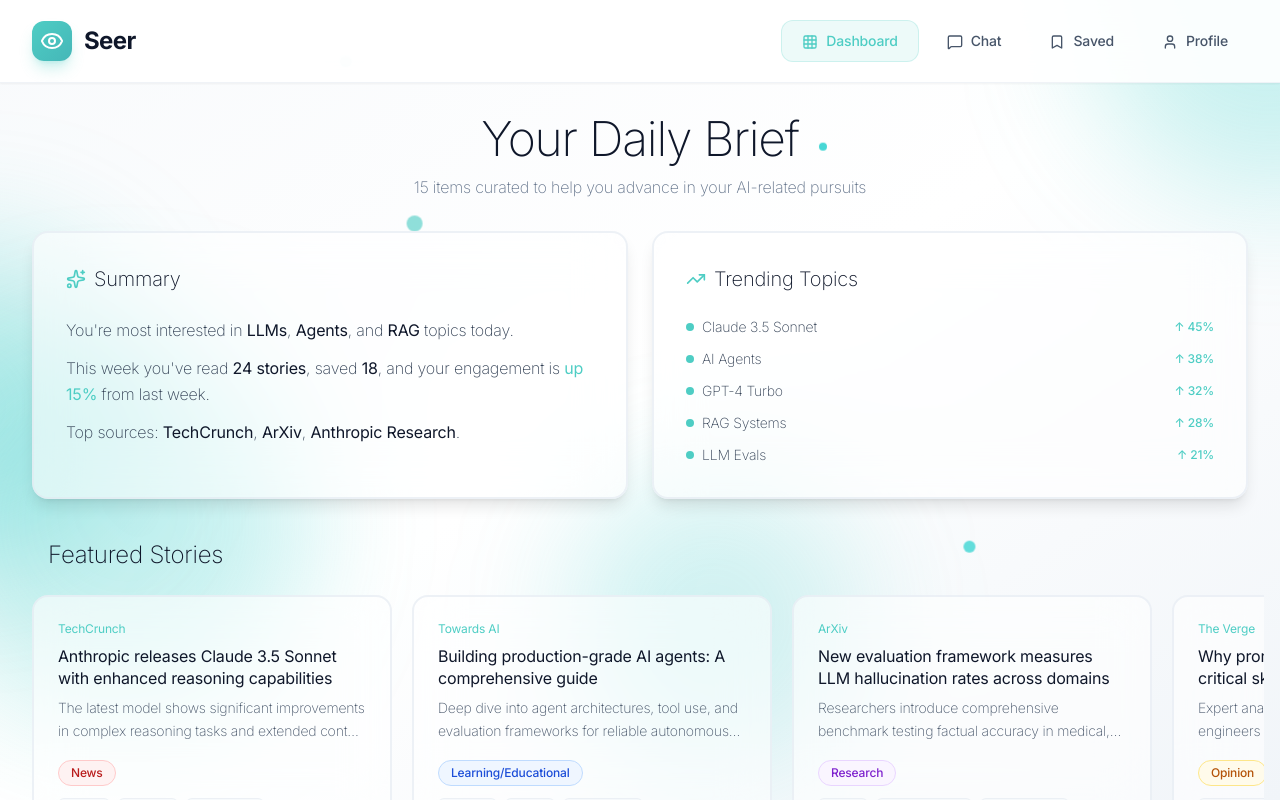
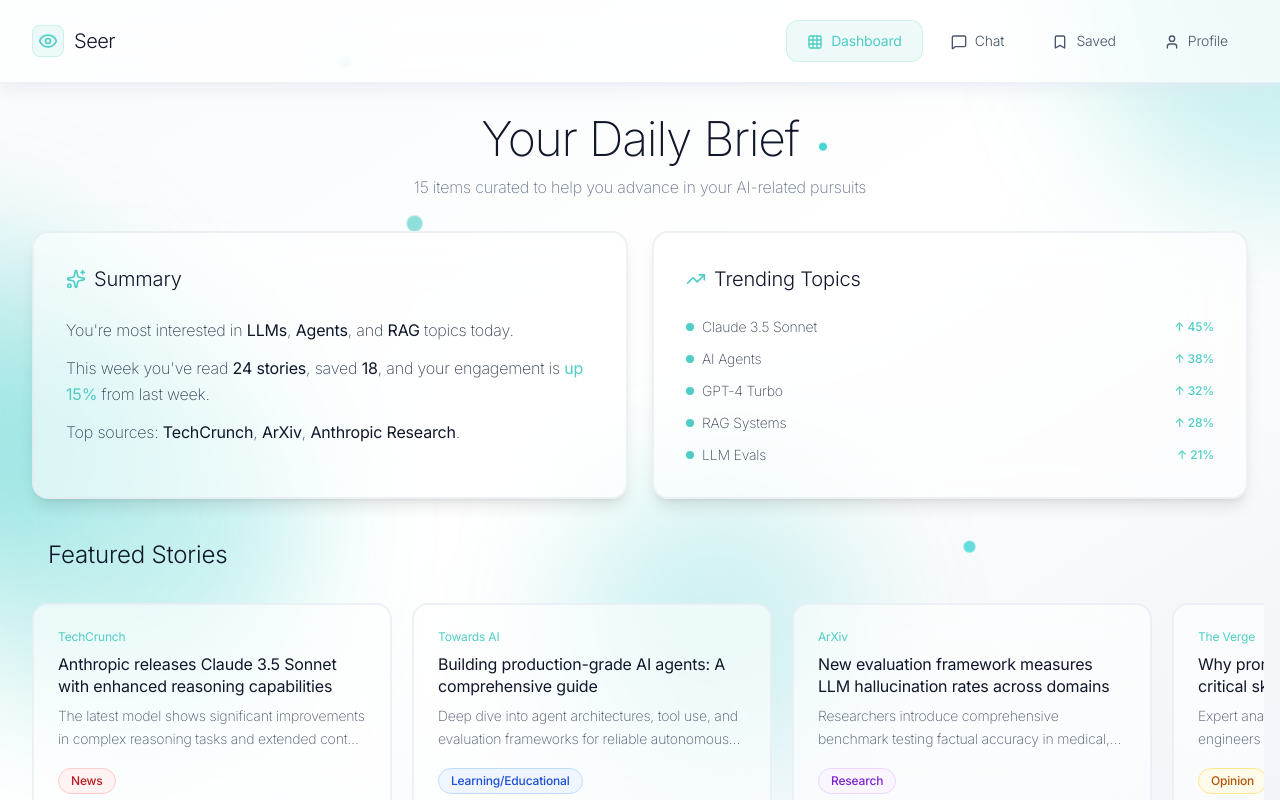
Before and after one commit to inigogrch/seer-platform, a Next.js app: page /dashboard in a window 1280 px wide. Built offline with nearby package versions, Linux system fonts and the light colour scheme.

Commit message:
ui consistency fixes

```diff
--- a/src/app/dashboard/page.tsx
+++ b/src/app/dashboard/page.tsx
@@ -211,40 +211,40 @@ export default function DashboardPage() {
       <div className="h-full overflow-y-auto scroll-smooth">
         <div className="relative">
           {/* Redesigned Header */}
-          <header className="sticky top-0 z-50 bg-white/90 backdrop-blur-xl border-b border-slate-200/50 shadow-sm">
+          <header className="sticky top-0 z-50 bg-white/70 backdrop-blur-xl border-b border-slate-200/60 shadow-lg shadow-slate-200/50">
             <div className="px-8 py-5">
               <div className="flex items-center justify-between">
                 {/* Logo */}
-                <div className="flex items-center space-x-3">
-                  <div className="w-10 h-10 bg-gradient-to-br from-seer-teal to-seer-teal-hover rounded-xl flex items-center justify-center shadow-lg shadow-seer-primary/30">
-                    <Eye className="w-6 h-6 text-white" />
+                <div className="flex items-center space-x-2.5">
+                  <div className="w-8 h-8 bg-seer-primary/10 rounded-lg flex items-center justify-center border border-seer-primary/20">
+                    <Eye className="w-5 h-5 text-seer-primary" />
                   </div>
-                  <span className="text-2xl font-bold text-slate-900 tracking-tight">Seer</span>
+                  <span className="text-xl font-light text-slate-900 tracking-tight">Seer</span>
                 </div>
 
                 {/* Navigation */}
                 <nav className="flex items-center space-x-2">
-                  <button className="px-5 py-2.5 text-sm font-medium text-seer-primary bg-seer-primary/10 rounded-xl border border-seer-primary/20 transition-all">
+                  <button className="px-5 py-2.5 text-sm font-normal text-seer-primary bg-seer-primary/10 rounded-xl border border-seer-primary/20 transition-all hover:bg-seer-primary/15">
                     <Grid3X3 className="w-4 h-4 inline mr-2" />
                     Dashboard
                   </button>
                   <button
                     onClick={() => router.push('/chat')}
-                    className="px-5 py-2.5 text-sm font-medium text-slate-600 hover:text-slate-900 hover:bg-slate-100/80 rounded-xl transition-all"
+                    className="px-5 py-2.5 text-sm font-light text-slate-600 hover:text-slate-900 hover:bg-slate-100/80 rounded-xl transition-all"
                   >
                     <MessageSquare className="w-4 h-4 inline mr-2" />
                     Chat
                   </button>
                   <button
                     onClick={() => router.push('/saved')}
-                    className="px-5 py-2.5 text-sm font-medium text-slate-600 hover:text-slate-900 hover:bg-slate-100/80 rounded-xl transition-all"
+                    className="px-5 py-2.5 text-sm font-light text-slate-600 hover:text-slate-900 hover:bg-slate-100/80 rounded-xl transition-all"
                   >
                     <Bookmark className="w-4 h-4 inline mr-2" />
                     Saved
                   </button>
                   <button
                     onClick={() => router.push('/profile')}
-                    className="px-5 py-2.5 text-sm font-medium text-slate-600 hover:text-slate-900 hover:bg-slate-100/80 rounded-xl transition-all"
+                    className="px-5 py-2.5 text-sm font-light text-slate-600 hover:text-slate-900 hover:bg-slate-100/80 rounded-xl transition-all"
                   >
                     <User className="w-4 h-4 inline mr-2" />
                     Profile
@@ -272,7 +272,7 @@ export default function DashboardPage() {
               <div className="bg-white/60 backdrop-blur-xl rounded-2xl border-2 border-slate-200/60 p-8 shadow-lg hover:shadow-xl transition-shadow">
                 <div className="flex items-center space-x-2 mb-6">
                   <Sparkles className="w-5 h-5 text-seer-primary" />
-                  <h2 className="text-xl font-extralight text-slate-900">Summary</h2>
+                  <h2 className="text-xl font-light text-slate-900">Summary</h2>
                 </div>
                 <div className="space-y-3 text-base text-slate-700 font-extralight leading-relaxed">
                   <p>
@@ -291,7 +291,7 @@ export default function DashboardPage() {
               <div className="bg-white/60 backdrop-blur-xl rounded-2xl border-2 border-slate-200/60 p-8 shadow-lg hover:shadow-xl transition-shadow">
                 <div className="flex items-center space-x-2 mb-6">
                   <TrendingUp className="w-5 h-5 text-seer-primary" />
-                  <h2 className="text-xl font-extralight text-slate-900">Trending Topics</h2>
+                  <h2 className="text-xl font-light text-slate-900">Trending Topics</h2>
                 </div>
                 <div className="space-y-3">
                   <div className="flex items-center justify-between">
@@ -335,10 +335,10 @@ export default function DashboardPage() {
 
             {/* Featured Stories - Horizontal Scroll */}
             <div className={`mb-10 ${isVisible ? 'animate-fadeInUp' : 'opacity-0'}`} style={{ animationDelay: '0.2s' }}>
-              <h2 className="text-2xl font-extralight text-slate-900 mb-6 px-4">Featured Stories</h2>
+              <h2 className="text-2xl font-light text-slate-900 mb-6 px-4">Featured Stories</h2>
 
               {/* Horizontal scrollable container */}
-              <div className="overflow-x-auto pb-4 -mx-4 px-4 scrollbar-hide">
+              <div className="overflow-x-auto overflow-y-visible pb-6 pt-2 -mx-4 px-4 scrollbar-hide">
                 <div className="flex space-x-5" style={{ width: 'max-content' }}>
                   {featuredStories.map((story, index) => (
                     <article
@@ -399,8 +399,8 @@ export default function DashboardPage() {
             {/* All Stories Grid (Expandable) */}
             {showAllStories && (
               <div className={`${isVisible ? 'animate-fadeInUp' : 'opacity-0'}`} style={{ animationDelay: '0.2s' }}>
-                <h2 className="text-2xl font-extralight text-slate-900 mb-6 px-4">More Stories</h2>
-                <div className="grid grid-cols-1 md:grid-cols-2 lg:grid-cols-3 xl:grid-cols-4 gap-5 px-4">
+                <h2 className="text-2xl font-light text-slate-900 mb-6 px-4">More Stories</h2>
+                <div className="grid grid-cols-1 md:grid-cols-2 lg:grid-cols-3 xl:grid-cols-4 gap-5 px-4 pt-2 pb-2">
                   {remainingStories.map((story, index) => (
                     <article
                       key={story.id}
--- a/src/app/page.tsx
+++ b/src/app/page.tsx
@@ -97,12 +97,13 @@ export default function LandingPage() {
       </div>
 
       {/* Header */}
-      <header className="relative z-10 flex items-center justify-between px-4 md:px-6 py-4 md:py-6 w-full">
-        <div className="flex items-center space-x-2 md:space-x-3">
-          <div className="w-8 md:w-10 h-8 md:h-10 bg-gradient-to-br from-seer-primary to-seer-accent rounded-lg md:rounded-xl flex items-center justify-center shadow-lg shadow-seer-primary/30">
-            <Eye className="w-5 md:w-6 h-5 md:h-6 text-white" />
+      <header className="sticky top-0 z-50">
+        <div className="flex items-center justify-between px-4 md:px-6 py-4 md:py-6 w-full">
+          <div className="flex items-center space-x-2.5">
+            <div className="w-8 h-8 bg-seer-primary/10 rounded-lg flex items-center justify-center border border-seer-primary/20">
+              <Eye className="w-5 h-5 text-seer-primary" />
             </div>
-          <span className="text-xl md:text-2xl font-bold text-slate-900 tracking-tight">Seer</span>
+            <span className="text-xl font-light text-slate-900 tracking-tight">Seer</span>
           </div>
           <div className="relative">
             <Link
@@ -128,6 +129,7 @@ export default function LandingPage() {
               </div>
             )}
             */}
+          </div>
         </div>
       </header>
 
@@ -280,14 +282,14 @@ export default function LandingPage() {
       </section>
 
       {/* Footer */}
-      <footer className="relative z-10 border-t border-slate-200/50 py-6 md:py-8 backdrop-blur-sm">
-        <div className="w-full px-6 flex flex-col md:flex-row items-center justify-between gap-3 md:gap-0">
-          <div className="flex items-center space-x-2 md:space-x-3">
-            <div className="w-6 md:w-8 h-6 md:h-8 bg-gradient-to-br from-seer-primary to-seer-accent rounded-lg flex items-center justify-center shadow-md shadow-seer-primary/30">
-              <Eye className="w-4 md:w-5 h-4 md:h-5 text-white" />
+      <footer className="relative z-10 bg-white/70 backdrop-blur-xl border-t border-slate-200/60 py-6 md:py-8">
+        <div className="w-full px-6 md:px-8 flex flex-col md:flex-row items-center justify-between gap-3 md:gap-0">
+          <div className="flex items-center space-x-2.5">
+            <div className="w-6 md:w-8 h-6 md:h-8 bg-seer-primary/10 rounded-lg flex items-center justify-center border border-seer-primary/20">
+              <Eye className="w-4 md:w-5 h-4 md:h-5 text-seer-primary" />
             </div>
-            <span className="text-xs md:text-sm font-semibold text-slate-700">Seer</span>
-            <span className="text-xs md:text-sm text-slate-500 font-light hidden sm:inline">AI News for Tech Professionals</span>
+            <span className="text-xs md:text-sm font-light text-slate-700">Seer</span>
+            <span className="text-xs md:text-sm text-slate-500 font-extralight hidden sm:inline">AI News for Tech Professionals</span>
           </div>
           <div className="text-xs md:text-sm text-slate-400 font-light text-center md:text-left">
             © 2025 Seer. All rights reserved.
```
Lines whose indentation alone changed are shown as unchanged.
